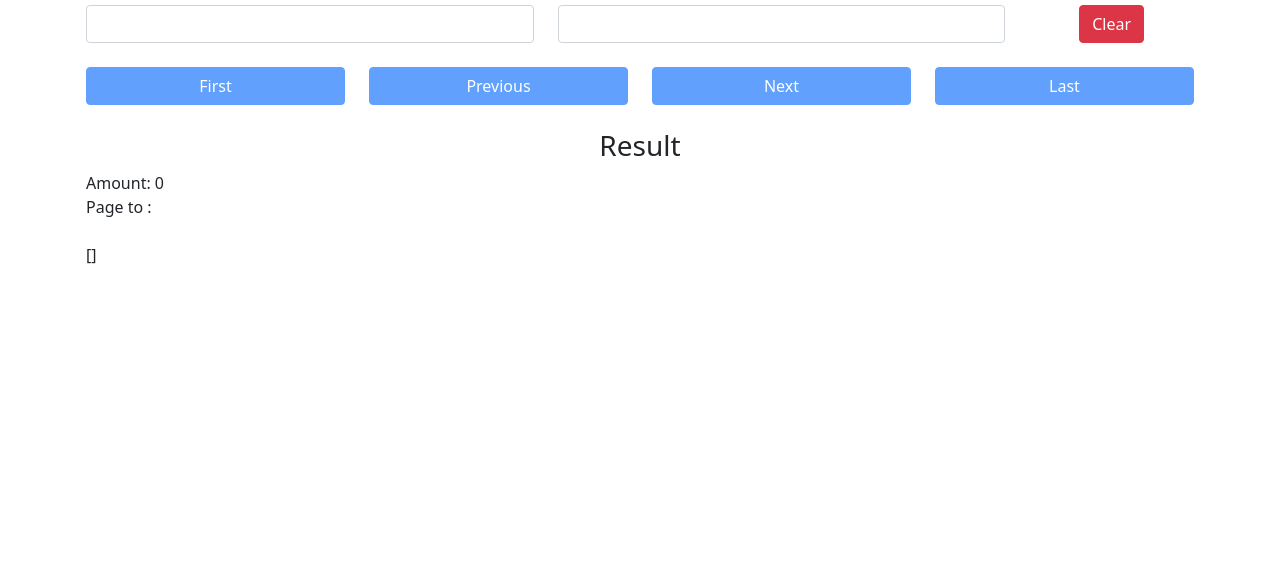
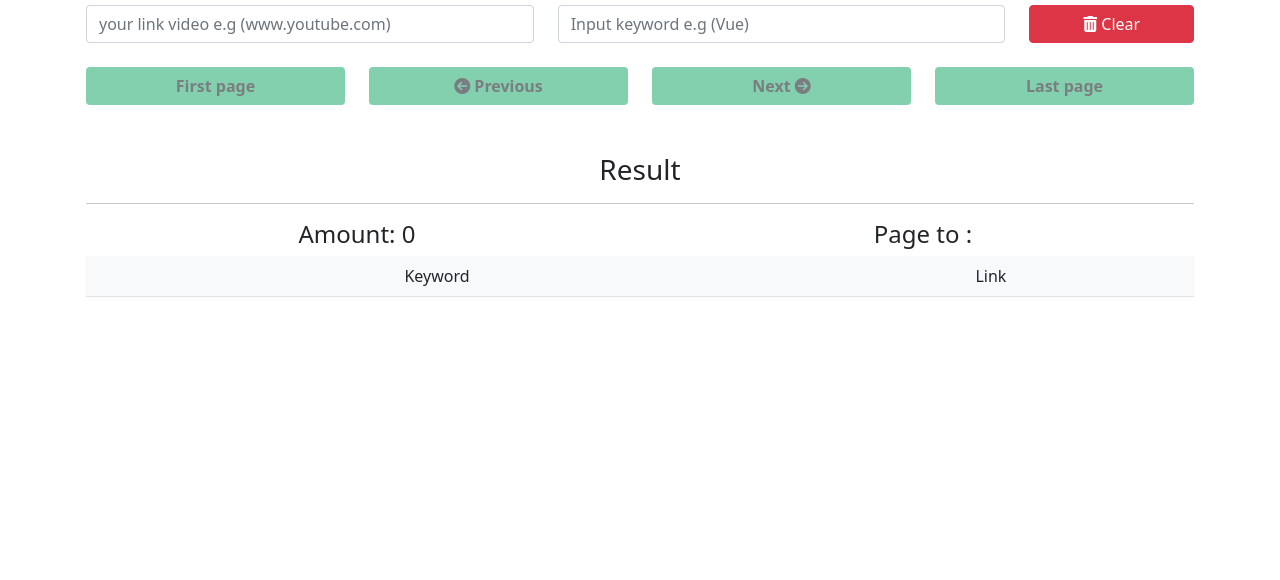
Before and after one commit to AlfazaSatria/search-text-onvideo-vuejs, a plain HTML site: page index.html in a window 1280 px wide. Shown: the part 220-800 px from the top of the page. Drawn offline with nearby package versions, Linux system fonts and the light colour scheme.

Commit message:
Add table for result

```diff
--- a/index.html
+++ b/index.html
@@ -5,69 +5,89 @@
 
     <meta charset="UTF-8">
     <meta name="viewport" content="width=device-width, initial-scale=1.0">
-    <title>{{title}}</title>
+    <title>SEARVID</title>
     <link rel="stylesheet" href="/app.css">
     <link rel="stylesheet" href="https://stackpath.bootstrapcdn.com/bootstrap/5.0.0-alpha1/css/bootstrap.min.css" integrity="sha384-r4NyP46KrjDleawBgD5tp8Y7UzmLA05oM1iAEQ17CSuDqnUK2+k9luXQOfXJCJ4I" crossorigin="anonymous">
 </head>
 
 <body>
-    <div id="app">
+    <main id="app">
     <div class="container mt-4">
-        <h1 class="blue font-weight-bold">{{title}}</h1>
+        <h1 class="green font-weight-bold">{{title}}</h1>
         <hr><br>
         <h1 class="text-center font-weight-bold mt-4">{{header}}</h1>
         <div class="mt-4 text-center">
             <div class="row">
                 <div class="col-md-5">
-                    <input type="text" class="url form-control" v-model="url">
+                    <input type="text" class="url form-control" v-model="url" placeholder="your link video e.g (www.youtube.com)">
                 </div>
                 <div class="col-md-5">
-                    <input type="text" class="keyword form-control" v-model="keyword">
+                    <input type="text" class="keyword form-control" v-model="keyword" placeholder="Input keyword e.g (Vue)">
                 </div>
                 <div class="col-md-2">
-                    <button class="clear btn button btn-danger" @click="clear">Clear</button>
+                    <button class="clear btn button btn-danger btn-block" @click="clear"><i class="fas fa-trash-alt"></i> Clear</button>
                 </div>
             </div>
             <br>
             <div class="row">
                 <div class="col-md-3">
-                    <button class="btn btn-primary btn-block" @click="navigation('first')" :disabled="!pagination['first']">First</button>
+                    <button class="btn bg-green btn-block text-dark font-weight-bold" @click="navigation('first')" :disabled="!pagination['first']">First page</button>
                 </div>
                 <div class="col-md-3">
-                    <button class="btn btn-primary btn-block" @click="navigation('prev')" :disabled="!pagination['prev']">Previous</button>
+                    <button class="btn bg-green btn-block text-dark font-weight-bold" @click="navigation('prev')" :disabled="!pagination['prev']"><i class="fas fa-arrow-circle-left"></i> Previous</button>
                 </div>
                 <div class="col-md-3">
-                    <button class="btn btn-primary btn-block" @click="navigation('next')" :disabled="!pagination['next']">Next</button>
+                    <button class="btn bg-green btn-block text-dark font-weight-bold" @click="navigation('next')" :disabled="!pagination['next']">Next <i class="fas fa-arrow-circle-right"></i></button>
                 </div>
                 <div class="col-md-3">
-                    <button class="btn btn-primary btn-block" @click="navigation('last')" :disabled="!pagination['last']">Last</button>
+                    <button class="btn bg-green btn-block text-dark font-weight-bold" @click="navigation('last')" :disabled="!pagination['last']">Last page</button>
                 </div>
             </div>
         </div>
+        <br>
         <h3 class="text-center mt-4">Result</h3>
-        <div>Amount: {{ pagination.total }}</div>
-        <div>Page to :{{ pagination.page }}</div>
-        <ul>
-            <li v-for="(list, i) in result" :key="i">
-                <span v-html="list.text"></span>
-                <a :href="`${url}&t=${list.start}s`" target="_blank">Youtube</a>
-            </li>
-        </ul>
-        <div class="mt-4">
-            <p>{{tobeString(result)}}</p>
+        <hr>
+        <div class="row">
+            <div class="col-md-6">
+               <h4 class="text-center">Amount: {{ pagination.total }}</h4>
+            </div>
+            <div class="col-md-6">
+               <h4 class="text-center">Page to :{{ pagination.page }}</h4>
             </div>
         </div>
+        <table class="table table-light">
+            <tbody>
+                <tr>
+                    <td class="text-center">Keyword</td>
+                    <td class="text-center">Link</td>
+                </tr>
+                <tr v-for="(list, i) in result" :key="i">
+                    <td v-html="list.text"></td>
+                    <td :href="`${url}&t=${list.start}s`" target="_blank">Youtube</td>
+
+                </tr>
+            </tbody>
+        </table>
     </div>
+</main>
 </body>
 
 
 </html>
+
+
 <style>
     .green {
         color: #41B883;
     }
+
+    .bg-green{
+        background-color: #41B883;
+    }
 </style>
 
+
+<script src="https://kit.fontawesome.com/55a02026d1.js" crossorigin="anonymous"></script>
 <script src="https://cdn.jsdelivr.net/npm/vue/dist/vue.js"></script>
 <script src="/app.js"></script>
 
@@ -87,11 +107,6 @@
             next: null,
             total: 0,
             page: null
-            }
-        },
-        computed: {
-            tobeString() {
-                return value => JSON.stringify(value, null, 2)
         }
     },
     watch: {
@@ -114,7 +129,7 @@
                         )}`
                 ).then(_ => (_.ok ? _.json() : []))
 
-                    this.result = respon.data
+                this.result = response.data
                 Object.keys(response).forEach(key => {
                     if (key !== 'data') {
                         this.pagination[key] = response[key]
```
Lines whose indentation alone changed are shown as unchanged.
